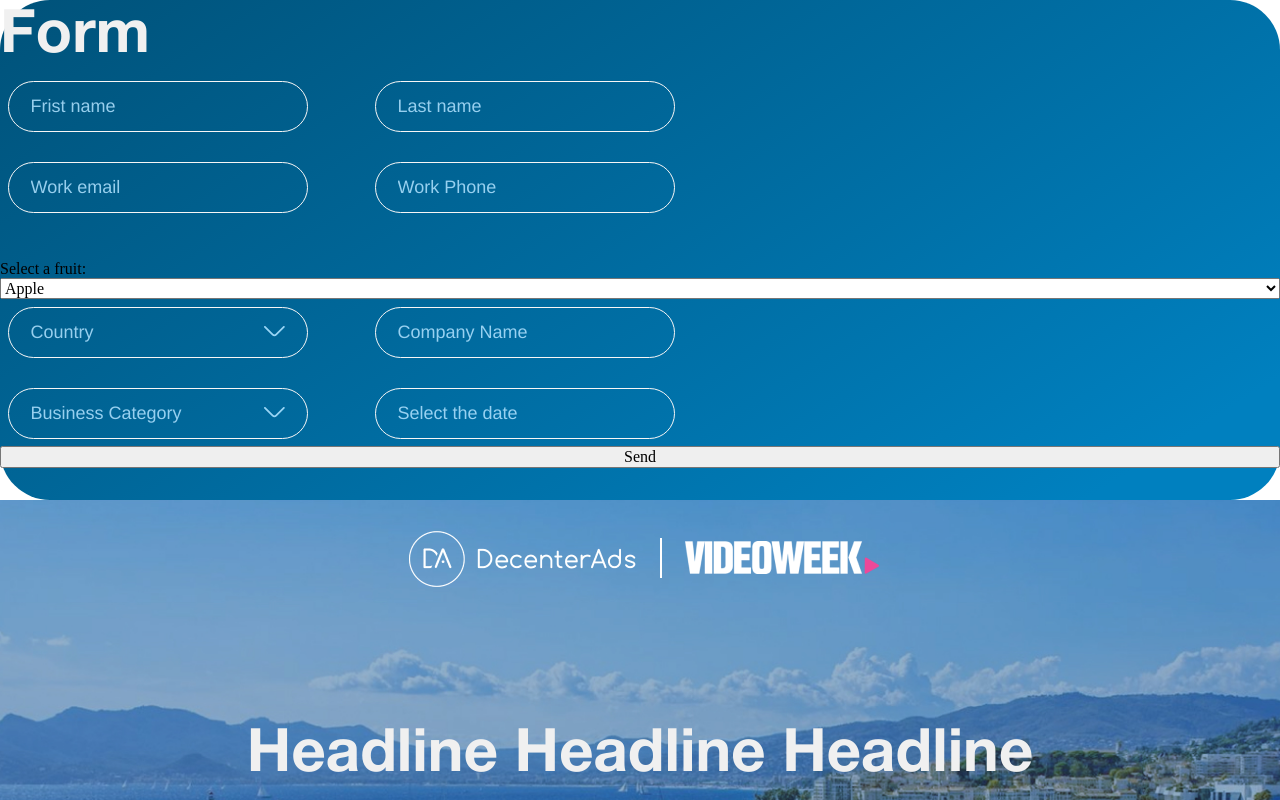
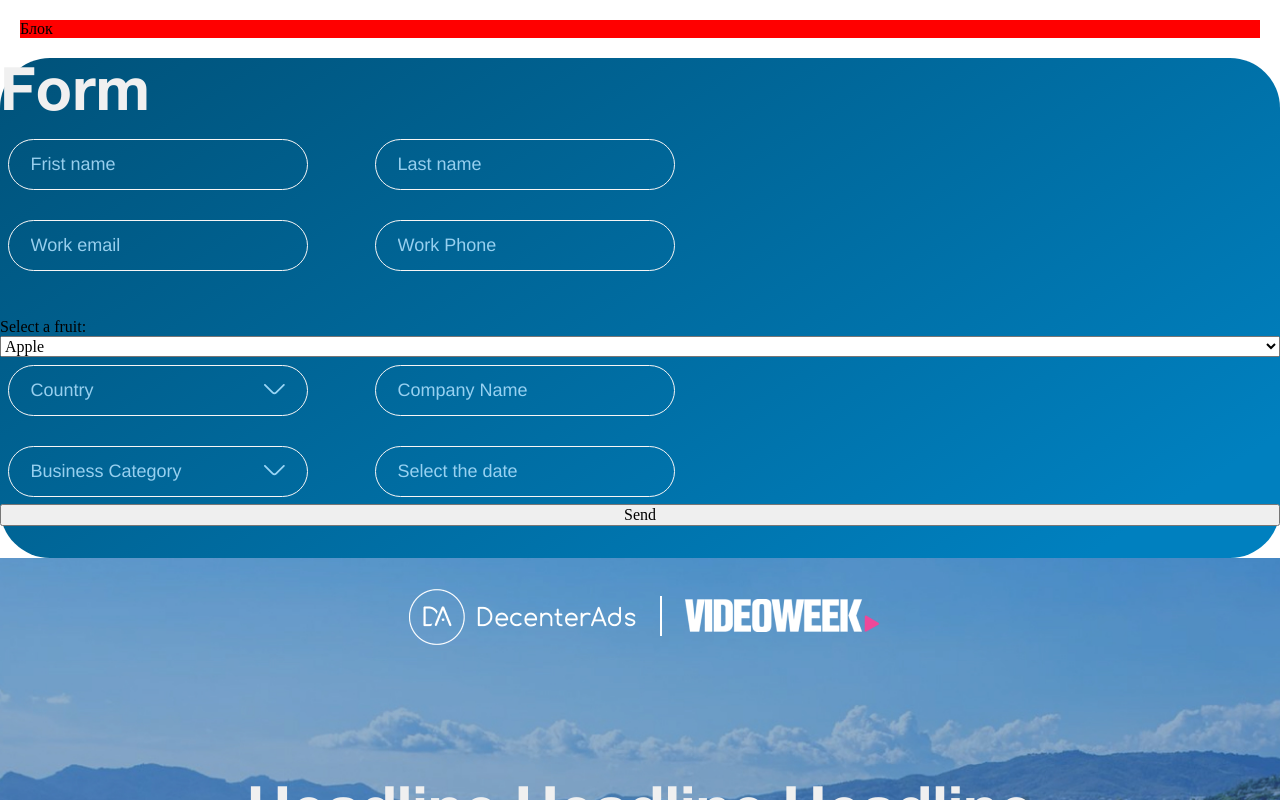
Before and after one commit to theCapnCoder/Decenter-Ads, a React (Create React App) app: page / in a window 1280 px wide. Shown: the top 800 px of the page. Built offline with nearby package versions, Linux system fonts and the light colour scheme.

Commit message:
chore: add BlockComponent

```diff
--- a/src/App.tsx
+++ b/src/App.tsx
@@ -7,10 +7,47 @@ import Meet from "./Blocks/Meet";
 import Map from "./Blocks/Map";
 import Footer from "./Blocks/Footer";
 import Form from "./Blocks/Form";
+import React from "react";
+
+const BlockComponent = () => {
+  const [isChanged, setIsChanged] = React.useState(false);
+  const blockRef = React.useRef<HTMLDivElement | null>(null);
+
+  React.useEffect(() => {
+    const handleClickOutside = (event: MouseEvent) => {
+      if (blockRef.current && !blockRef.current.contains(event.target as Node)) {
+        setIsChanged(true);
+      }
+    };
+
+    document.addEventListener('click', handleClickOutside);
+
+    return () => {
+      document.removeEventListener('click', handleClickOutside);
+    };
+  }, []);
+
+  const blockStyles = {
+    backgroundColor: isChanged ? 'blue' : 'red',
+  };
+
+  return (
+    <div
+      className="block"
+      style={blockStyles}
+      ref={blockRef}
+    >
+      Блок
+    </div>
+  );
+};
 
 function App() {
   return (
     <div>
+      <div style={{ padding: "20px" }}>
+        <BlockComponent />
+      </div>
       <Form />
       <Main />
       <Experience />
```
